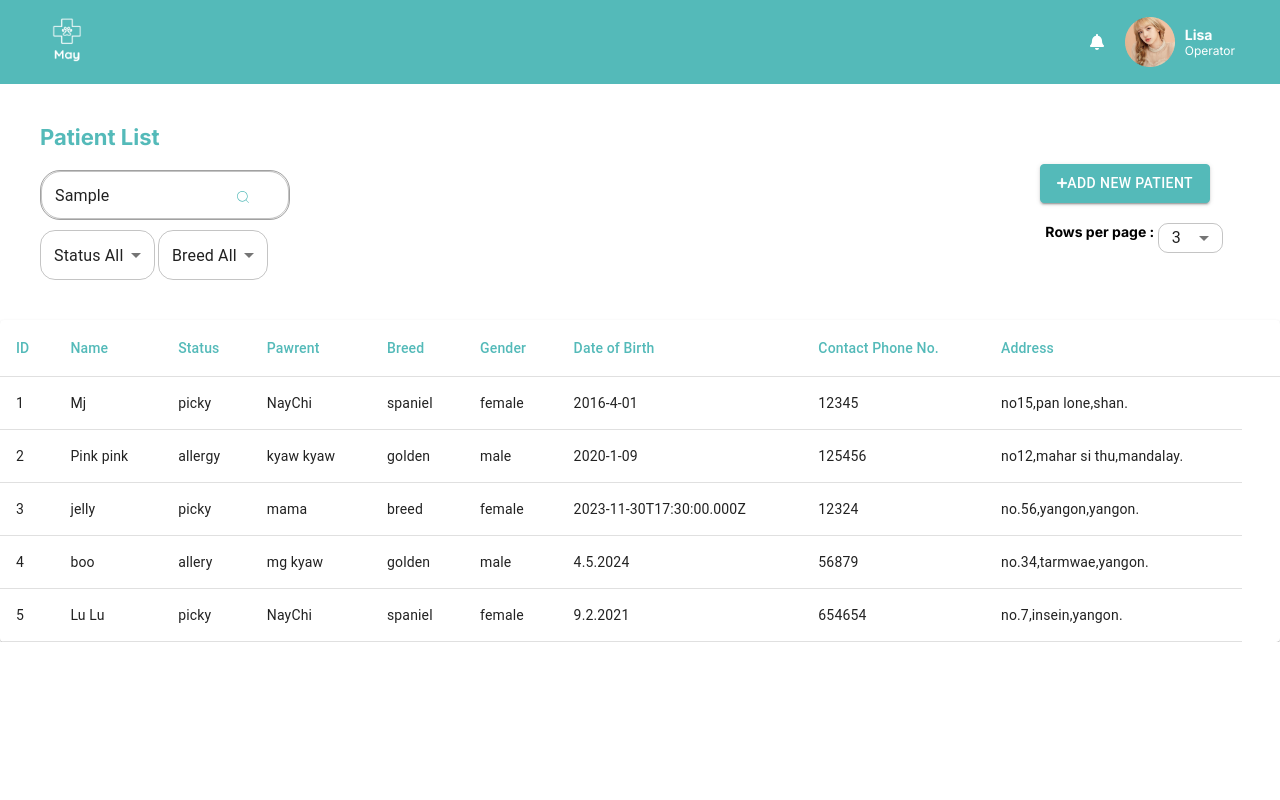
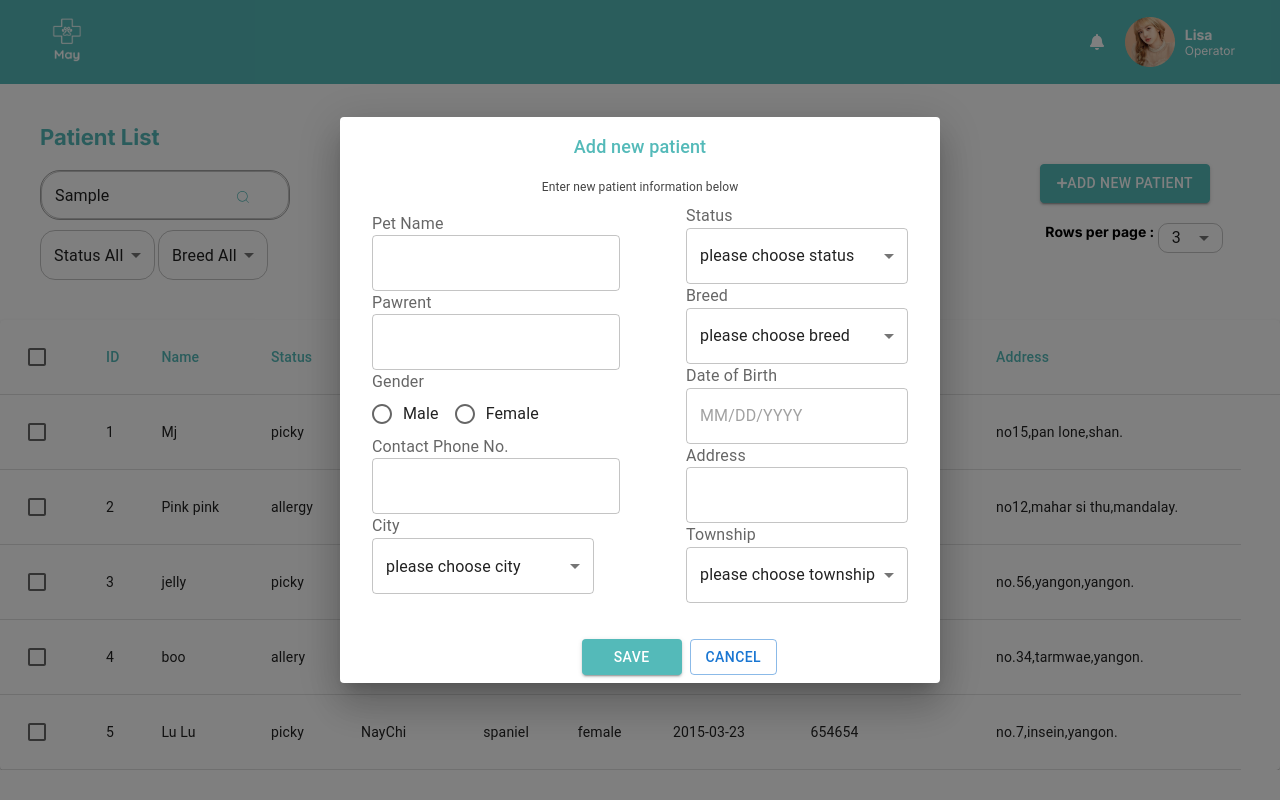
Before and after one commit to Eaint-Thayaphy-Oo/may-vet-clinic, a Next.js app: page / in a window 1280 px wide. Both pictures are taken after typing "Sample" into the empty fields and a click on the button "ADD NEW PATIENT". Built offline with nearby package versions, Linux system fonts and the light colour scheme.

Commit message:
error commit

```diff
--- a/package.json
+++ b/package.json
@@ -12,9 +12,13 @@
     "@emotion/react": "^11.11.3",
     "@emotion/styled": "^11.11.0",
     "@mui/material": "^5.15.3",
+    "@mui/x-date-pickers": "^6.18.6",
+    "axios": "^1.6.5",
+    "dayjs": "^1.11.10",
     "next": "14.0.4",
     "react": "^18",
     "react-dom": "^18",
+    "react-hook-form": "^7.49.2",
     "react-icons": "^4.12.0"
   },
   "devDependencies": {
--- a/src/Data/data.ts
+++ b/src/Data/data.ts
@@ -12,7 +12,7 @@ type patientData = {
   city: string;
 };
 
-const data: patientData[] = [
+const items: patientData[] = [
   {
     id: 1,
     name: "Mj",
@@ -20,7 +20,7 @@ const data: patientData[] = [
     pawrent: "NayChi",
     breed: "spaniel",
     gender: "female",
-    birth: "2016-4-01",
+    birth: "2016-04-01",
     phone: "12345",
     address: "no15",
     township: "shan",
@@ -33,7 +33,7 @@ const data: patientData[] = [
     pawrent: "kyaw kyaw",
     breed: "golden",
     gender: "male",
-    birth: "2020-1-09",
+    birth: "2020-01-09",
     phone: "125456",
     address: "no12",
     township: "mandalay",
@@ -48,7 +48,7 @@ const data: patientData[] = [
     city: "yangon",
     status: "picky",
     breed: "breed",
-    birth: "2023-11-30T17:30:00.000Z",
+    birth: "2023-11-20",
     address: "no.56",
     township: "yangon",
   },
@@ -61,7 +61,7 @@ const data: patientData[] = [
     city: "tarmwae",
     status: "allery",
     breed: "golden",
-    birth: "4.5.2024",
+    birth: "2018-02-02",
     address: "no.34",
     township: "yangon",
   },
@@ -74,10 +74,10 @@ const data: patientData[] = [
     city: "insein",
     status: "picky",
     breed: "spaniel",
-    birth: "9.2.2021",
+    birth: "2015-03-23",
     address: "no.7",
     township: "yangon",
   },
 ];
 
-export default data;
+export default items;
--- a/src/app/Header/Header.tsx
+++ b/src/app/Header/Header.tsx
@@ -1,7 +1,10 @@
-import React from "react";
+"use client";
+
+import React, { useState } from "react";
 import styles from "./Header.module.css";
-import { Button, TextField } from "@mui/material";
+import { Button, Dialog, TextField } from "@mui/material";
 import { CiSearch } from "react-icons/ci";
+import Create from "@/components/Dialog/Create";
 
 const status = [
   { value: "all", label: "Status All" },
@@ -23,6 +26,16 @@ const rows = [
 ];
 
 export default function header() {
+  const [open, setOpen] = useState(false);
+
+  const handleClickOpen = () => {
+    setOpen(true);
+  };
+
+  const handleClose = () => {
+    setOpen(false);
+  };
+
   return (
     <>
       <div className={styles.container}>
@@ -91,6 +104,7 @@ export default function header() {
           <div className={styles.secondblock}>
             <Button
               variant="contained"
+              onClick={handleClickOpen}
               sx={{
                 marginTop: "60px",
                 marginRight: "50px",
@@ -124,6 +138,9 @@ export default function header() {
                 ))}
               </TextField>
             </h4>
+            <Dialog open={open} onClose={handleClose}>
+              <Create />
+            </Dialog>
           </div>
         </div>
       </div>
--- a/src/app/Table/Table.tsx
+++ b/src/app/TableComponent/TableComponent.tsx
@@ -27,8 +27,25 @@ type patientData = {
   city: string;
 };
 
-export default function table() {
-  const [items, setItem] = useState<patientData[]>(data);
+interface TableProps {
+  data: patientData[];
+}
+
+export default function TableComponent({ data }: TableProps) {
+  const [selectedItems, setSelectedItems] = useState([]);
+
+  const handleCheckboxChange = (id: number) => {
+    if (selectedItems.includes(id)) {
+      setSelectedItems(selectedItems.filter((item) => item !== id));
+    } else {
+      setSelectedItems([...selectedItems, id]);
+    }
+  };
+
+  const handleSelectAll = () => {
+    const allItemIds = data.map((d) => d.id);
+    setSelectedItems(allItemIds);
+  };
 
   return (
     <>
@@ -36,16 +53,16 @@ export default function table() {
         <Table sx={{ minWidth: 650 }} aria-label="simple table">
           <TableHead>
             <TableRow>
-              {/* <TableCell>
+              <TableCell>
                 <Checkbox
                   indeterminate={
                     selectedItems.length > 0 &&
-                    selectedItems.length < items.length
+                    selectedItems.length < data.length
                   }
-                  checked={selectedItems.length === items.length}
+                  checked={selectedItems.length === data.length}
                   onChange={handleSelectAll}
                 />
-              </TableCell> */}
+              </TableCell>
               <TableCell
                 sx={{
                   fontStyle: "Poppins",
@@ -140,24 +157,24 @@ export default function table() {
             </TableRow>
           </TableHead>
           <TableBody>
-            {items.map((item) => (
-              <TableRow key={item.id}>
-                {/* <TableCell>
+            {data.map((d) => (
+              <TableRow key={d.id}>
+                <TableCell>
                   <Checkbox
                     checked={selectedItems.includes(d.id)}
                     onChange={() => handleCheckboxChange(d.id)}
                   />
-                </TableCell> */}
-                <TableCell>{item.id}</TableCell>
-                <TableCell>{item.name}</TableCell>
-                <TableCell>{item.status}</TableCell>
-                <TableCell>{item.pawrent}</TableCell>
-                <TableCell>{item.breed}</TableCell>
-                <TableCell>{item.gender}</TableCell>
-                <TableCell>{item.birth}</TableCell>
-                <TableCell>{item.phone}</TableCell>
+                </TableCell>
+                <TableCell>{d.id}</TableCell>
+                <TableCell>{d.name}</TableCell>
+                <TableCell>{d.status}</TableCell>
+                <TableCell>{d.pawrent}</TableCell>
+                <TableCell>{d.breed}</TableCell>
+                <TableCell>{d.gender}</TableCell>
+                <TableCell>{d.birth}</TableCell>
+                <TableCell>{d.phone}</TableCell>
                 <TableCell>
-                  {item.address},{item.city},{item.township}.
+                  {d.address},{d.city},{d.township}.
                 </TableCell>
               </TableRow>
             ))}
--- a/src/app/page.tsx
+++ b/src/app/page.tsx
@@ -1,14 +1,33 @@
-import styles from "./page.module.css";
+"use client";
+
+import React, { useState } from "react";
 import Nav from "./Nav/Nav";
 import Header from "./Header/Header";
-import Table from "./Table/Table";
+import TableComponent from "./TableComponent/TableComponent";
+import items from "../Data/data";
+
+type patientData = {
+  id: number;
+  name: string;
+  status: string;
+  pawrent: string;
+  breed: string;
+  gender: string;
+  birth: string;
+  phone: string;
+  address: string;
+  township: string;
+  city: string;
+};
 
 export default function Home() {
+  const [data, setData] = useState<patientData[]>(items);
+
   return (
     <>
       <Nav />
       <Header />
-      <Table />
+      <TableComponent data={data} />
     </>
   );
 }
--- /dev/null
+++ b/src/components/Dialog/Create.tsx
@@ -0,0 +1,269 @@
+import {
+  Button,
+  DialogActions,
+  DialogContent,
+  DialogContentText,
+  DialogTitle,
+  FormControl,
+  FormControlLabel,
+  FormLabel,
+  OutlinedInput,
+  Radio,
+  RadioGroup,
+  TextField,
+} from "@mui/material";
+import React from "react";
+import { Controller, SubmitHandler, useForm } from "react-hook-form";
+import { AdapterDayjs } from "@mui/x-date-pickers/AdapterDayjs";
+import { LocalizationProvider } from "@mui/x-date-pickers/LocalizationProvider";
+import { DatePicker } from "@mui/x-date-pickers/DatePicker";
+
+interface IFormInput {
+  name: string;
+  pawrent: string;
+  phone: number;
+  address: string;
+}
+
+const statusOptions = [
+  { value: "all", label: "please choose status" },
+  { value: "allergy", label: "Allergy" },
+  { value: "picky", label: "Picky Eater" },
+];
+
+const breedOptions = [
+  { value: "all", label: "please choose breed" },
+  { value: "beagle", label: "Beagle" },
+  { value: "spaniel", label: "Spaniel" },
+  { value: "golden", label: "Golden Retriever" },
+];
+
+const cityOptions = [
+  { value: "all", label: "please choose city" },
+  { value: "yangon", label: "Yangon" },
+  { value: "insein", label: "Insein" },
+  { value: "tarmwae", label: "Tarmwae" },
+];
+
+const townshipOptions = [
+  { value: "all", label: "please choose township" },
+  { value: "yangon", label: "Yangon" },
+  { value: "mandalay", label: "Mandalay" },
+  { value: "Shan", label: "Shan" },
+];
+
+export default function Create() {
+  const {
+    control,
+    handleSubmit,
+    formState: { errors },
+  } = useForm<IFormInput>();
+
+  const onSubmit: SubmitHandler<IFormInput> = async (data) => {
+    console.log(data);
+  };
+
+  return (
+    <form onSubmit={handleSubmit(onSubmit)}>
+      <DialogTitle
+        sx={{
+          color: "#54bab9",
+          textAlign: "center",
+          fontStyle: "Poppins",
+          fontSize: "18px",
+          fontWeight: "medium",
+        }}
+      >
+        Add new patient
+      </DialogTitle>
+      <DialogContent>
+        <DialogContentText
+          sx={{
+            fontStyle: "Poppins",
+            fontSize: "12px",
+            fontWeight: "regular",
+            color: "#444444",
+            textAlign: "center",
+          }}
+        >
+          Enter new patient information below
+        </DialogContentText>
+        <DialogActions>
+          <div>
+            <FormControl error={!!errors["name"]}>
+              <FormLabel>Pet Name</FormLabel>
+              <Controller
+                control={control}
+                rules={{ required: true }}
+                name="name"
+                render={({ field }) => (
+                  <OutlinedInput
+                    error={!!errors["name"]}
+                    value={field.value || ""}
+                    onChange={(e) => field.onChange(e.target.value)}
+                  />
+                )}
+              />
+            </FormControl>
+            <FormControl error={!!errors["pawrent"]}>
+              <FormLabel>Pawrent</FormLabel>
+              <Controller
+                control={control}
+                rules={{ required: true }}
+                name="pawrent"
+                render={({ field }) => (
+                  <OutlinedInput
+                    error={!!errors["pawrent"]}
+                    value={field.value || ""}
+                    onChange={(e) => field.onChange(e.target.value)}
+                  />
+                )}
+              />
+            </FormControl>
+            <FormControl>
+              <FormLabel>Gender</FormLabel>
+              <RadioGroup
+                row
+                aria-labelledby="demo-row-radio-buttons-group-label"
+                name="row-radio-buttons-group"
+              >
+                <FormControlLabel
+                  value="male"
+                  control={<Radio />}
+                  label="Male"
+                />
+                <FormControlLabel
+                  value="female"
+                  control={<Radio />}
+                  label="Female"
+                />
+              </RadioGroup>
+            </FormControl>
+            <FormControl error={!!errors["phone"]}>
+              <FormLabel>Contact Phone No.</FormLabel>
+              <Controller
+                control={control}
+                rules={{ required: true }}
+                name="phone"
+                render={({ field }) => (
+                  <OutlinedInput
+                    error={!!errors["phone"]}
+                    value={field.value || ""}
+                    onChange={(e) => field.onChange(e.target.value)}
+                  />
+                )}
+              />
+            </FormControl>
+            <DialogContentText>City</DialogContentText>
+            <TextField
+              id="outlined-select-currency-native"
+              select
+              label=""
+              SelectProps={{
+                native: true,
+                sx: {
+                  width: "222px",
+                },
+              }}
+              helperText=""
+            >
+              {cityOptions.map((option) => (
+                <option key={option.value} value={option.value}>
+                  {option.label}
+                </option>
+              ))}
+            </TextField>
+          </div>
+          <div>
+            <DialogContentText>Status</DialogContentText>
+            <TextField
+              id="outlined-select-currency-native"
+              select
+              label=""
+              SelectProps={{
+                native: true,
+                sx: {
+                  width: "222px",
+                },
+              }}
+              helperText=""
+            >
+              {statusOptions.map((option) => (
+                <option key={option.value} value={option.value}>
+                  {option.label}
+                </option>
+              ))}
+            </TextField>
+            <DialogContentText>Breed</DialogContentText>
+            <TextField
+              id="outlined-select-currency-native"
+              select
+              label=""
+              SelectProps={{
+                native: true,
+                sx: {
+                  width: "222px",
+                },
+              }}
+              helperText=""
+            >
+              {breedOptions.map((option) => (
+                <option key={option.value} value={option.value}>
+                  {option.label}
+                </option>
+              ))}
+            </TextField>
+            <DialogContentText>Date of Birth</DialogContentText>
+            <LocalizationProvider dateAdapter={AdapterDayjs}>
+              <DatePicker sx={{ width: "222px" }} />
+            </LocalizationProvider>
+            <FormControl error={!!errors["address"]}>
+              <FormLabel>Address</FormLabel>
+              <Controller
+                control={control}
+                rules={{ required: true }}
+                name="address"
+                render={({ field }) => (
+                  <OutlinedInput
+                    error={!!errors["address"]}
+                    value={field.value || ""}
+                    onChange={(e) => field.onChange(e.target.value)}
+                  />
+                )}
+              />
+            </FormControl>
+            <DialogContentText>Township</DialogContentText>
+            <TextField
+              id="outlined-select-currency-native"
+              select
+              label=""
+              SelectProps={{
+                native: true,
+                sx: {
+                  width: "222px",
+                },
+              }}
+              helperText=""
+            >
+              {townshipOptions.map((option) => (
+                <option key={option.value} value={option.value}>
+                  {option.label}
+                </option>
+              ))}
+            </TextField>
+          </div>
+        </DialogActions>
+      </DialogContent>
+      <DialogActions sx={{ marginRight: "155px" }}>
+        <Button
+          type="submit"
+          variant="contained"
+          sx={{ backgroundColor: "#54bab9", width: "100px" }}
+        >
+          Save
+        </Button>
+        <Button variant="outlined">Cancel</Button>
+      </DialogActions>
+    </form>
+  );
+}
```
Also changed, not shown: 1 other file (tests, documents, lock files or other folders).
